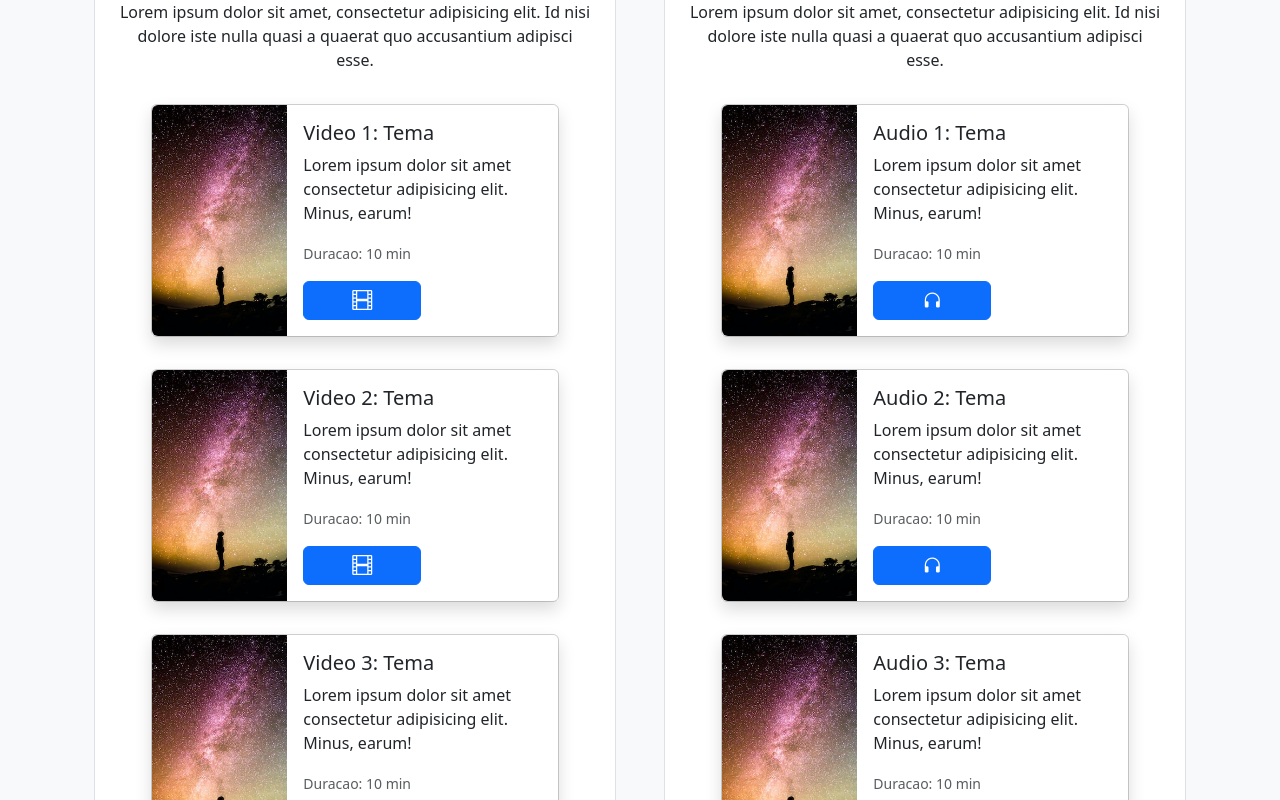
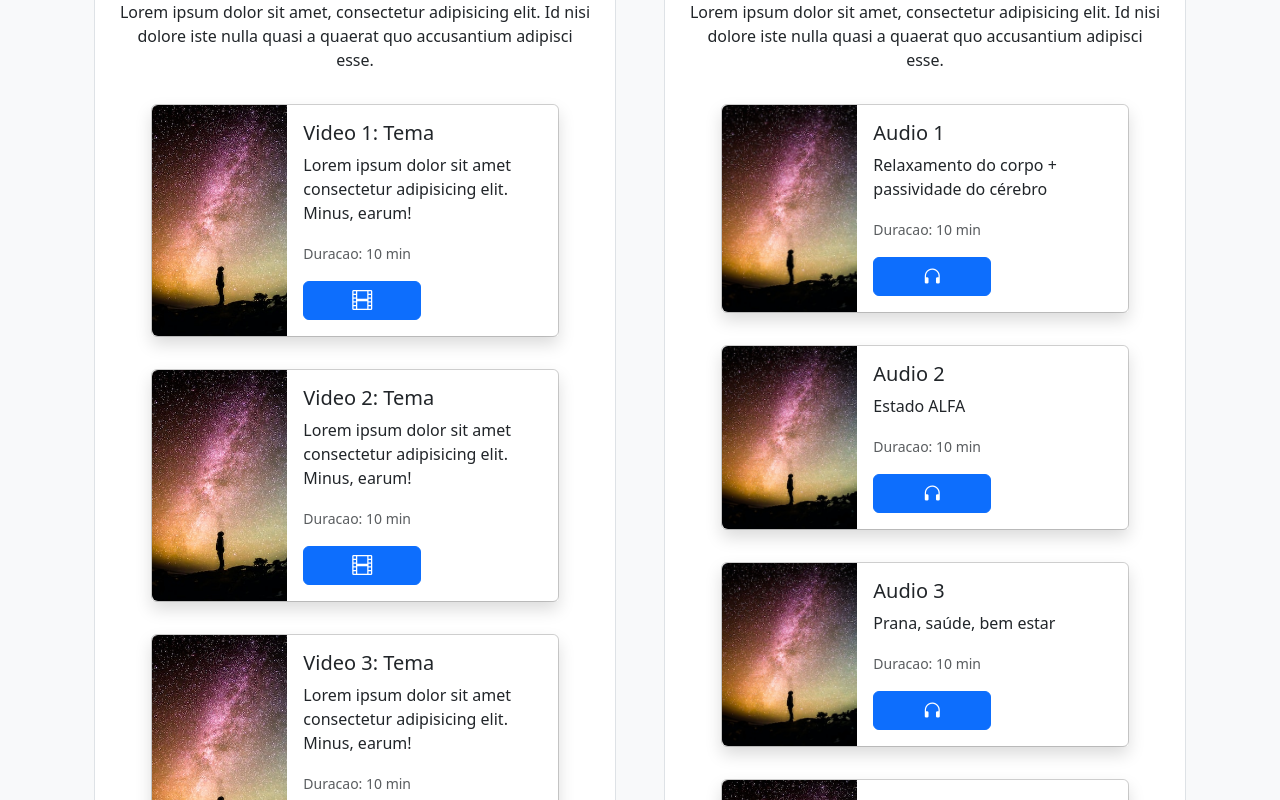
Before and after one commit to guisazevedo/aprendizado, a React (Vite) app: page /lesson_1 in a window 1280 px wide. Shown: the part 520-1320 px from the top of the page. Built offline with nearby package versions, Linux system fonts and the light colour scheme.

Commit message:
audio block

```diff
--- a/src/02_blocks/Landing_faq_block.tsx
+++ b/src/02_blocks/Landing_faq_block.tsx
@@ -4,7 +4,7 @@ import HeaderText from "../01_components/HeaderText";
 
 // inputs for the HeaderText component
 const header = "Perguntas frequentes";
-const sub_header = "Perguntas sobre o funcionamento da plataforma"; // TODO => quebrar em funcionamento plataforma & conteudo
+const sub_header = "Perguntas sobre o funcionamento da plataforma";
 const text = [""];
 
 // inputs for FAQ component
@@ -16,7 +16,7 @@ const questions = [
       "Esta é uma plataforma sem fins lucrativos. Todo nosso conteúdo é gratuito. Basta registra-se e entrar com seu e-mail e senha.",
   },
   {
-    question: "2)	Posso acessar o conteúdo a hora que eu quiser?",
+    question: "Posso acessar o conteúdo a hora que eu quiser?",
     collapse: "collapseTwo",
     answer:
       "Sim, a plataforma é permanente. Todos o material fica disponível através do seu login.",
@@ -28,19 +28,19 @@ const questions = [
       "Nossa experiência mostra que assistir vídeos e áudios na sequência programada gera melhor entendimento e resultado. Por isso, cada material é liberado automaticamente após o término do anterior.",
   },
   {
-    question: "4)	Quais os assuntos apresentados?",
+    question: "Quais os assuntos apresentados?",
     collapse: "collapseFour",
     answer:
       "Esta plataforma digital foi criada para reunir estudos da mente e do desenvolvimento espiritual do ser humano, e motivar cada indivíduo para uma ampliação de consciência até a plena convicção de que somos parte de uma grandiosa obra.",
   },
   {
-    question: "5)	É recomendado algum conhecimento prévio dos temas?",
+    question: "É recomendado algum conhecimento prévio dos temas?",
     collapse: "collapseFive",
     answer:
       "Não é necessário. O mais importante é a vontade de aprender, de querer saber mais sobre a mente, sobre energia, sobre o potencial do ser humano para uma vida de plena consciência e total integração com o mundo mais sutil.",
   },
   {
-    question: "6)	Como será a participação?",
+    question: "Como será a participação?",
     collapse: "collapseSix",
     answer:
       "Você vai encontrar uma série de vídeos/aulas, áudios de explicação e condução de treinamentos, textos de pontos principais das aulas em PDF para download, além de links e referências de publicações e estudos da nova ciência.",
--- a/src/02_blocks/Lesson_audio_block.tsx
+++ b/src/02_blocks/Lesson_audio_block.tsx
@@ -3,27 +3,27 @@ import CardContent from "../01_components/CardContent";
 // inputs for cards
 const icon = <i className="bi bi-headphones h5"></i>;
 
+// TODO => fix card height
+// TODO => add collpsable text with button for audio and video
+
 const cards = [
   {
-    title: "Audio 1: Tema",
-    description:
-      "Lorem ipsum dolor sit amet consectetur adipisicing elit. Minus, earum!",
+    title: "Audio 1",
+    description: "Relaxamento do corpo + passividade do cérebro",
     part: "Duracao: 10 min",
     play: icon,
     image: "/00_assets/images/class_1.jpg",
   },
   {
-    title: "Audio 2: Tema",
-    description:
-      "Lorem ipsum dolor sit amet consectetur adipisicing elit. Minus, earum!",
+    title: "Audio 2",
+    description: "Estado ALFA",
     part: "Duracao: 10 min",
     play: icon,
     image: "/00_assets/images/class_1.jpg",
   },
   {
-    title: "Audio 3: Tema",
-    description:
-      "Lorem ipsum dolor sit amet consectetur adipisicing elit. Minus, earum!",
+    title: "Audio 3",
+    description: "Prana, saúde, bem estar",
     part: "Duracao: 10 min",
     play: icon,
     image: "/00_assets/images/class_1.jpg",
```
